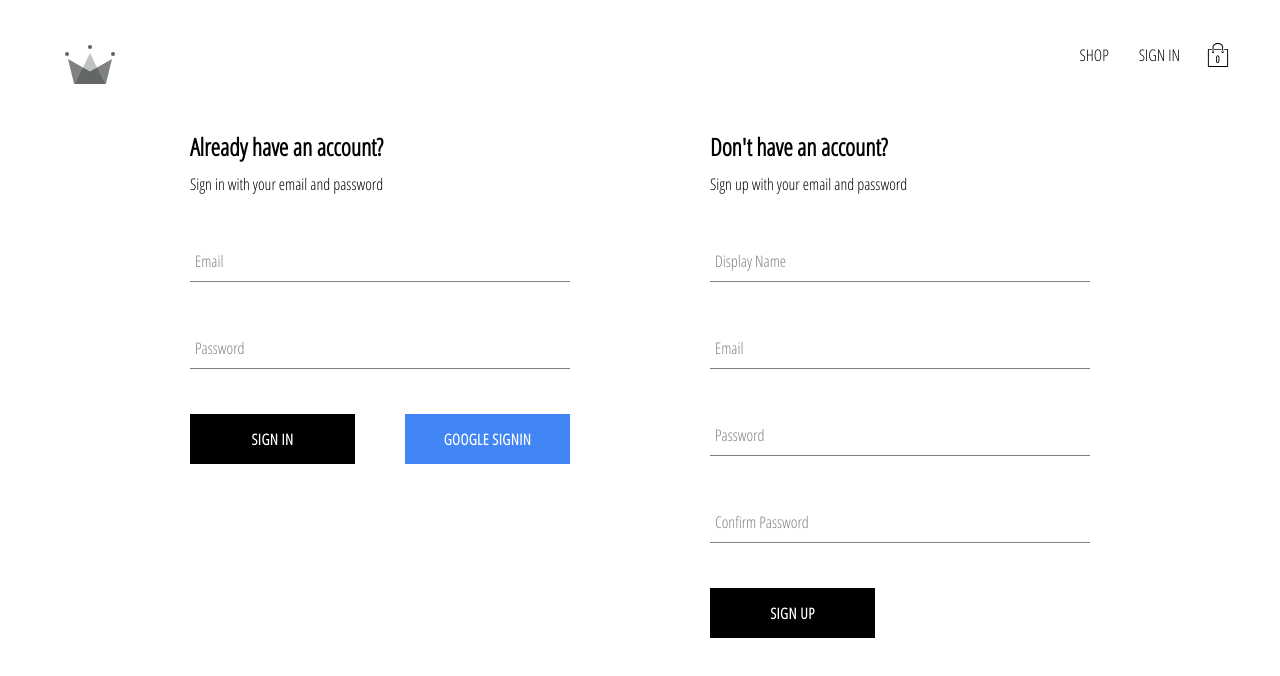
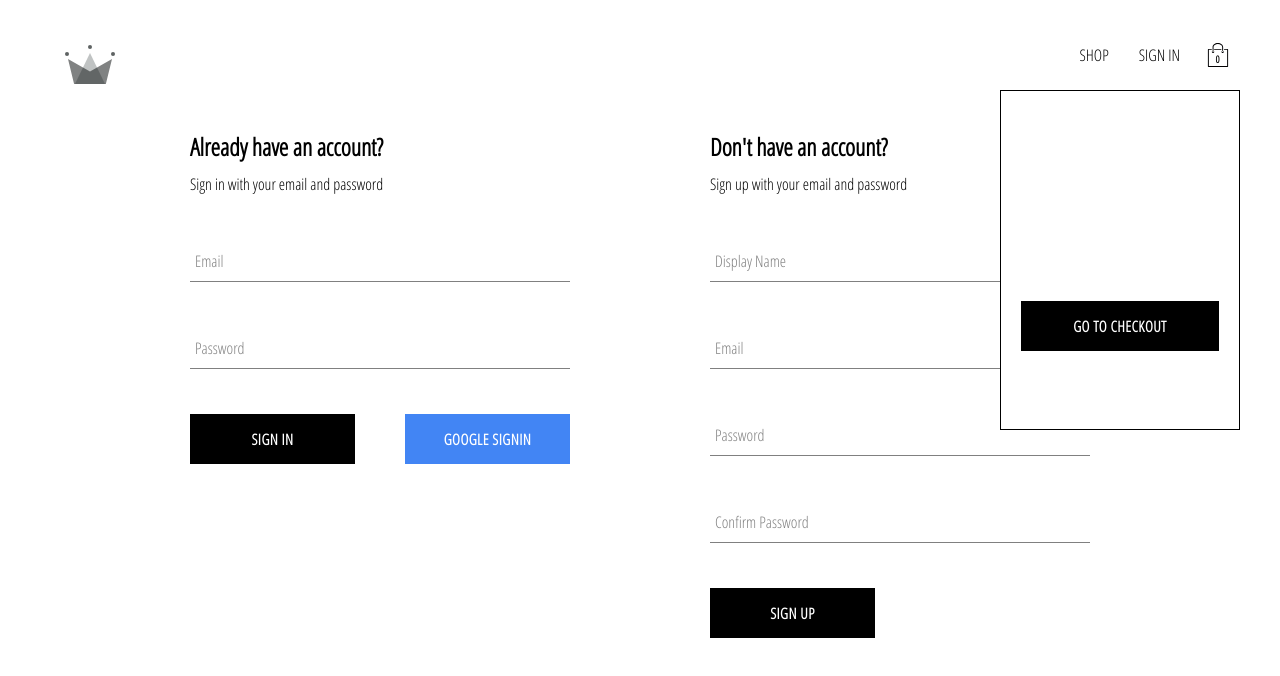
Before and after one commit to manish123297/crown-clothing, a React (Create React App) app: page /auth in a window 1280 px wide. Shown: the top 676 px of the page. Built offline with nearby package versions, Linux system fonts and the light colour scheme; the HTML template or start-up script is replaced by a standard one.

Commit message:
Replacing useState with useReducer

```diff
--- a/src/contexts/cart.context.jsx
+++ b/src/contexts/cart.context.jsx
@@ -1,4 +1,6 @@
-import { Children, createContext, useState, useEffect } from "react";
+import { createContext, useReducer } from "react";
+import { createAction } from "../utils/reducer/reducer.utils"; //this is added in lecture "Cart Reducer pt-3"
+// to make changes according to this see the video Cart Reducer Pt-3
 
 const addCartItem = (cartItems, productToAdd) => {
   // find if cartItems contains productToAdd
@@ -40,61 +42,118 @@ const removeCartItem = (cartItems, cartItemToRemove) => {
   );
 };
 
-
-const clearCartItem=(cartItems,cartItemToClear)=>{
-
-    return cartItems.filter((cartItem) => cartItem.id != cartItemToClear.id);
-
-}
+const clearCartItem = (cartItems, cartItemToClear) => {
+  return cartItems.filter((cartItem) => cartItem.id != cartItemToClear.id);
+};
 
 export const CartContext = createContext({
-  isCartOpen: false,
+  isCartOpen: true,
   setIsCartrOpen: () => {},
   cartItems: [],
   addItemToCart: () => {},
   removeItemFromCart: () => {},
   clearItemFromCart: () => {},
   cartCount: 0,
-  cartTotal:0
+  cartTotal: 0,
 });
+// -------------------------------------------Reducer--------------------------------------------------
+// Reducers can not handle any logic it only handles values
+const CART_ACTION_TYPES = {
+  SET_IS_CART_OPEN: "SET_IS_CART_OPEN",
+  SET_CART_ITEMS: "SET_CART_ITEMS",
+};
+const INITIAL_STATE = {
+  isCartOpen: false,
+  cartItems: [],
+  cartCount: 0,
+  cartTotal: 0,
+};
 
+const cartReducer = (state, action) => {
+  const { type, payload } = action;
+  switch (type) {
+    case CART_ACTION_TYPES.SET_CART_ITEMS:
+      return { ...state, ...payload };
+    case CART_ACTION_TYPES.SET_IS_CART_OPEN:
+      return { ...state, isCartOpen: payload };
+    default:
+      throw new Error(`Unhandled type of  ${type} in cartReducer`);
+  }
+};
+// --------------------------------------------------------------------------------------------------
 export const CartProvider = ({ children }) => {
-  const [isCartOpen, setIsCartOpen] = useState(false);
-  const [cartItems, setCartItems] = useState([]);
-  const [cartCount, setCartCount] = useState(0);
-  const [cartTotal,setCartTotal]=useState(0)
+  // const [isCartOpen, setIsCartOpen] = useState(false);
+  // const [cartItems, setCartItems] = useState([]);
+  // const [cartCount, setCartCount] = useState(0);
+  // const [cartTotal, setCartTotal] = useState(0);
 
-  useEffect(() => {
-    const newCartCount = cartItems.reduce(
+  // useEffect(() => {
+  //   const newCartCount = cartItems.reduce(
+  //     (total, cartItem) => total + cartItem.quantity,
+  //     0
+  //   );
+  //   setCartCount(newCartCount);
+  // }, [cartItems]);
+
+  // useEffect(() => {
+  //   const newCartTotal = cartItems.reduce(
+  //     (total, cartItem) => total + cartItem.quantity * cartItem.price,
+  //     0
+  //   );
+  //   setCartTotal(newCartTotal);
+  // }, [cartItems]);
+
+  const [state, dispatch] = useReducer(cartReducer, INITIAL_STATE);
+  const { cartItems, isCartOpen, cartCount, cartTotal } = state;
+
+  const updateCartItemsReducer = (newCartItems) => {
+    const newCartCount = newCartItems.reduce(
       (total, cartItem) => total + cartItem.quantity,
       0
     );
-    setCartCount(newCartCount);
-  }, [cartItems]);
 
-  useEffect(() => {
-    const newCartTotal = cartItems.reduce(
-      (total, cartItem) => total + cartItem.quantity*cartItem.price,
+    const newCartTotal = newCartItems.reduce(
+      (total, cartItem) => total + cartItem.quantity * cartItem.price,
       0
     );
-    setCartTotal(newCartTotal);
-  }, [cartItems]);
 
-
+    /*
+    we have to generate newCartTotal
+    we have to generate newCartCount
+dispatch new action with payload={
+  newCartitems,
+  newCartTotal,
+  newCartCount
+}
+*/
+    dispatch({
+      type: CART_ACTION_TYPES.SET_CART_ITEMS,
+      payload: {
+        cartItems: newCartItems,
+        cartTotal: newCartTotal,
+        cartCount: newCartCount,
+      },
+    });
+  };
 
   const addItemToCart = (productToAdd) => {
-    setCartItems(addCartItem(cartItems, productToAdd));
+    const newCartItems = addCartItem(cartItems, productToAdd);
+    updateCartItemsReducer(newCartItems);
   };
 
   const removeItemToCart = (cartItemToRemove) => {
-    setCartItems(removeCartItem(cartItems, cartItemToRemove));
+    const newCartItems = removeCartItem(cartItems, cartItemToRemove);
+    updateCartItemsReducer(newCartItems);
   };
 
   const clearItemFromCart = (cartItemToRemove) => {
-    setCartItems(clearCartItem(cartItems, cartItemToRemove));
+    const newCartItems = clearCartItem(cartItems, cartItemToRemove);
+    updateCartItemsReducer(newCartItems);
   };
 
-
+  const setIsCartOpen = (bool) => {
+    dispatch({ type: CART_ACTION_TYPES.SET_IS_CART_OPEN, payload: bool });
+  };
 
   const value = {
     isCartOpen,
@@ -104,7 +163,7 @@ export const CartProvider = ({ children }) => {
     clearItemFromCart,
     cartItems,
     cartCount,
-    cartTotal
+    cartTotal,
   };
 
   return <CartContext.Provider value={value}>{children}</CartContext.Provider>;
--- a/src/contexts/user.context.jsx
+++ b/src/contexts/user.context.jsx
@@ -1,34 +1,59 @@
-import { createContext, useState ,useEffect} from "react";
+import { createContext, useState, useEffect, useReducer } from "react";
 import { onAuthStateChangedListener } from "../utils/firebase/firebase.utils";
 import { createUserDocumentFromAuth } from "../utils/firebase/firebase.utils";
 
 // actual value that you want to access
-export const UserContext=createContext({
- currentUser:null,
- setCurrentUser:()=>null
-
-
+export const UserContext = createContext({
+  currentUser: null,
+  setCurrentUser: () => null,
 });
 
-export const UserProvider=({children})=>{
-    const [currentUser,setCurrentUser]=useState(null)
-    const value={currentUser,setCurrentUser}
-// =====================observer pattern
-    useEffect(()=>{
-   const unsubscribe= onAuthStateChangedListener((user)=>{
-//    console.log(user)
-   if(user){
+export const USER_ACTION_TYPES = {
+  SET_CURRENT_USER: "SET_CURRENT_USER",
+};
 
+const userReducer = (state, action) => {
+  console.log("dispatched..");
+  console.log(action);
+  const { type, payload } = action;
+  switch (type) {
+    case USER_ACTION_TYPES.SET_CURRENT_USER:
+      return {
+        ...state,
+        currentUser: payload,
+      };
+
+    default:
+      throw new Error(`Unhandled type ${type} in userReducer`);
+  }
+};
+const INITIAL_STATE = {
+  currentUser: null,
+};
+
+export const UserProvider = ({ children }) => {
+  //   const [currentUser, setCurrentUser] = useState(null); //this will be replaced by useReducer
+  const [state, dispatch] = useReducer(userReducer, INITIAL_STATE);
+  const { currentUser } = state;
+  console.log(currentUser); //to see the current user
+  const setCurrentUser = (user) => {
+    dispatch({ type: USER_ACTION_TYPES.SET_CURRENT_USER, payload: user });
+  };
+  const value = { currentUser, setCurrentUser };
+
+  // =====================observer pattern
+  useEffect(() => {
+    const unsubscribe = onAuthStateChangedListener((user) => {
+      //    console.log(user)
+      if (user) {
         createUserDocumentFromAuth(user);
-   }
-   setCurrentUser(user)
-   })
-   return unsubscribe;
-    },[])
-    // ========================================
-    return <UserContext.Provider value={value}>{children}</UserContext.Provider>
-}
-
-
+      }
+      setCurrentUser(user);
+    });
+    return unsubscribe;
+  }, []);
+  // ========================================
+  return <UserContext.Provider value={value}>{children}</UserContext.Provider>;
+};
 
 // we are going to wrap entire application with this context in index.js
--- /dev/null
+++ b/src/utils/reducer/reducer.utils.js
@@ -0,0 +1 @@
+export const createAction = (type, payload) => ({ type, payload });
```
